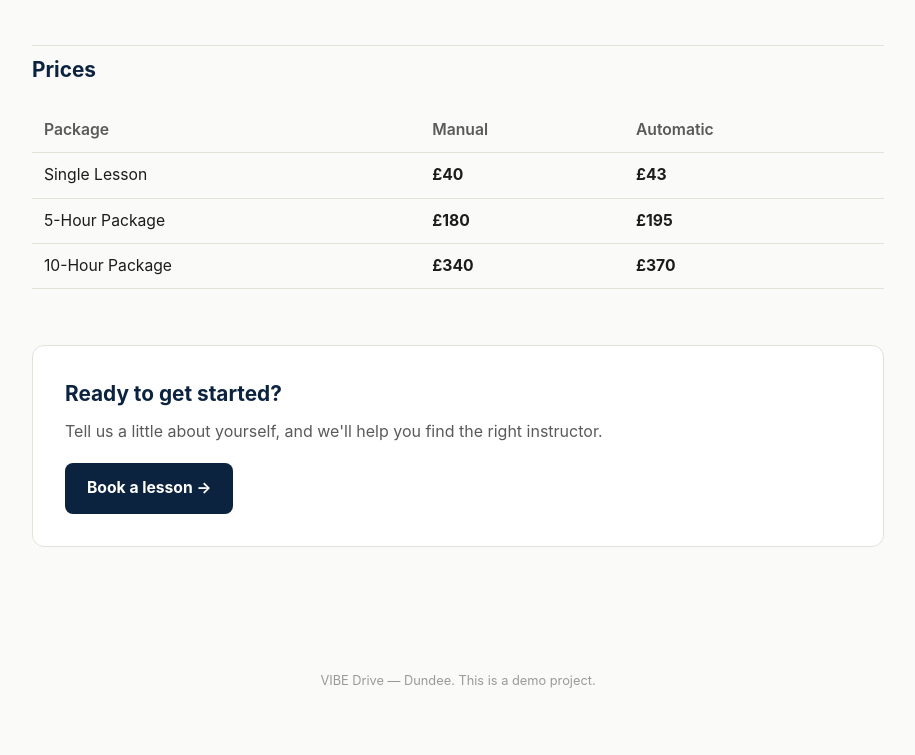
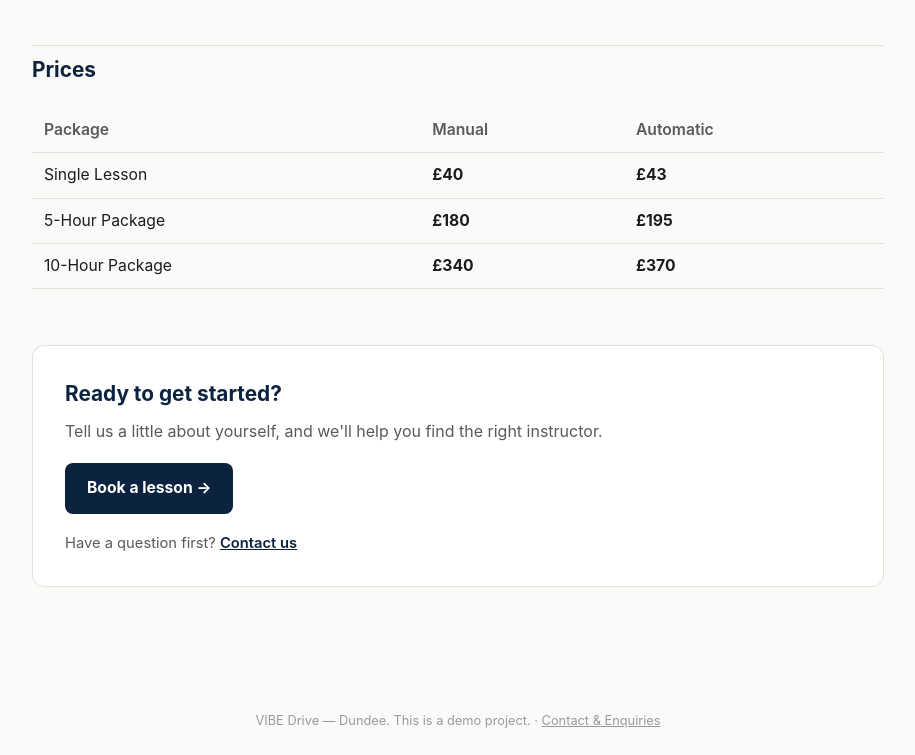
Before and after one commit to vibedrivedundee/vibedrivedundee.github.io, a plain HTML site: page index.html in a window 1280 px wide. Shown: the part 1382-2137 px from the top of the page, without its empty margins (182-1097 px from the left). Before the commit the page ends 2096 px from the top, so only its background shows below. Drawn offline with Linux system fonts and the light colour scheme.

Commit message:
Add files via upload

```diff
--- a/index.html
+++ b/index.html
@@ -132,6 +132,13 @@
     font-size: 0.98rem;
   }
   .cta a.button:hover { background: #16345c; }
+  .cta .secondary {
+    margin: 18px 0 0;
+    font-size: 0.92rem;
+    color: var(--muted);
+  }
+  .cta .secondary a { color: var(--navy); font-weight: 600; }
+  footer a { color: inherit; }
   footer {
     text-align: center;
     padding: 24px;
@@ -200,10 +207,13 @@
     <h2>Ready to get started?</h2>
     <p>Tell us a little about yourself, and we'll help you find the right instructor.</p>
     <a class="button" href="https://tally.so/r/ob8deN">Book a lesson →</a>
+    <p class="secondary">Have a question first? <a href="contact.html">Contact us</a></p>
   </div>
 </main>
 
-<footer>VIBE Drive — Dundee. This is a demo project.</footer>
+<footer>VIBE Drive — Dundee. This is a demo project. · <a href="contact.html">Contact &amp; Enquiries</a></footer>
+
+<!-- Chat widget will be added here -->
 
 </body>
 </html>
```
